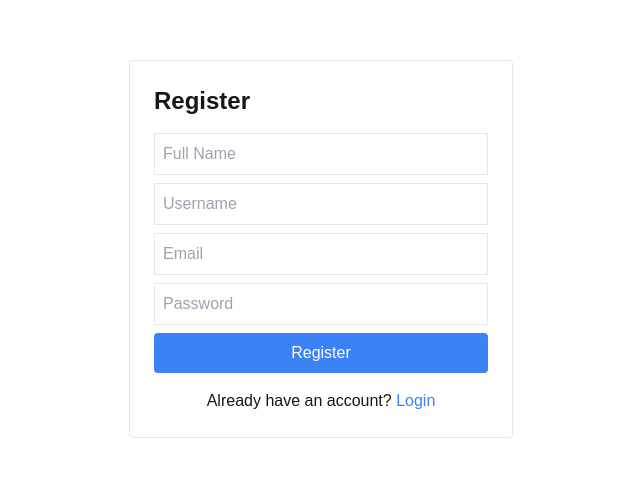
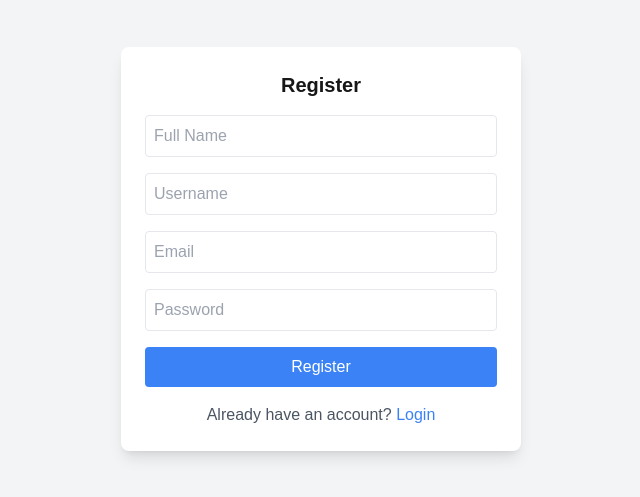
Before and after one commit to Malik186/savannah_photo_app, a Next.js app in the folder frontend/: page /register in a window 1280 px wide. Shown: the part 151-648 px from the top of the page, without its empty margins (319-959 px from the left). Built offline with nearby package versions, Linux system fonts and the light colour scheme.

Commit message:
Updates the login and register page

```diff
--- a/frontend/pages/login.js
+++ b/frontend/pages/login.js
@@ -2,6 +2,9 @@ import { useState } from "react";
 import { useRouter } from "next/router";
 import { useDispatch } from "react-redux";
 import Link from "next/link";
+import { Input } from "@/components/ui/input";
+import { Button } from "@/components/ui/button";
+import { Card, CardContent, CardHeader, CardTitle } from "@/components/ui/card";
 import api from "../utils/api";
 import { loginSuccess } from "../store/authSlice";
 
@@ -25,7 +28,6 @@ export default function Login() {
       const { data } = await api.post("/users/login", { email, password });
 
       dispatch(loginSuccess(data)); // Stores user in Redux
-      alert("Login successful!");
       router.push("/"); // Redirects to home page
     } catch (error) {
       alert("Invalid email or password.");
@@ -35,20 +37,36 @@ export default function Login() {
   };
 
   return (
-    <div className="flex flex-col items-center justify-center min-h-screen">
-      <div className="w-96 p-6 border rounded">
-        <h2 className="text-2xl font-bold mb-4">Login</h2>
-        <form onSubmit={handleLogin}>
-          <input type="email" placeholder="Email" value={email} onChange={(e) => setEmail(e.target.value)} className="p-2 border w-full mb-2" />
-          <input type="password" placeholder="Password" value={password} onChange={(e) => setPassword(e.target.value)} className="p-2 border w-full mb-2" />
-          <button type="submit" className="bg-blue-500 text-white p-2 rounded w-full" disabled={loading}>
-            {loading ? "Logging in..." : "Login"}
-          </button>
-        </form>
-        <p className="mt-4 text-center">
-          Don't have an account? <Link href="/register" className="text-blue-500">Register</Link>
-        </p>
-      </div>
+    <div className="flex items-center justify-center min-h-screen bg-gray-100">
+      <Card className="w-[400px] shadow-lg">
+        <CardHeader>
+          <CardTitle className="text-2xl text-center">Login</CardTitle>
+        </CardHeader>
+        <CardContent>
+          <form onSubmit={handleLogin} className="space-y-4">
+            <Input
+              type="email"
+              placeholder="Email"
+              value={email}
+              onChange={(e) => setEmail(e.target.value)}
+              required
+            />
+            <Input
+              type="password"
+              placeholder="Password"
+              value={password}
+              onChange={(e) => setPassword(e.target.value)}
+              required
+            />
+            <Button type="submit" className="w-full" disabled={loading}>
+              {loading ? "Logging in..." : "Login"}
+            </Button>
+          </form>
+          <p className="mt-4 text-center text-gray-600">
+            Don't have an account? <Link href="/register" className="text-blue-500">Register</Link>
+          </p>
+        </CardContent>
+      </Card>
     </div>
   );
 }
--- a/frontend/pages/register.js
+++ b/frontend/pages/register.js
@@ -1,6 +1,9 @@
 import { useState } from "react";
 import { useRouter } from "next/router";
 import Link from "next/link";
+import { Input } from "@/components/ui/input";
+import { Button } from "@/components/ui/button";
+import { Card, CardContent, CardHeader, CardTitle } from "@/components/ui/card";
 import api from "../utils/api";
 
 export default function Register() {
@@ -22,8 +25,7 @@ export default function Register() {
     try {
       setLoading(true);
       await api.post("/users/register", { name, username, email, password });
-      alert("Registration successful! Please log in.");
-      router.push("/login"); //Redirects to login page
+      router.push("/login"); // Redirect to login page
     } catch (error) {
       alert("Error registering user.");
     } finally {
@@ -32,22 +34,50 @@ export default function Register() {
   };
 
   return (
-    <div className="flex flex-col items-center justify-center min-h-screen">
-      <div className="w-96 p-6 border rounded">
-        <h2 className="text-2xl font-bold mb-4">Register</h2>
-        <form onSubmit={handleRegister}>
-          <input type="text" placeholder="Full Name" value={name} onChange={(e) => setName(e.target.value)} className="p-2 border w-full mb-2" />
-          <input type="text" placeholder="Username" value={username} onChange={(e) => setUsername(e.target.value)} className="p-2 border w-full mb-2" />
-          <input type="email" placeholder="Email" value={email} onChange={(e) => setEmail(e.target.value)} className="p-2 border w-full mb-2" />
-          <input type="password" placeholder="Password" value={password} onChange={(e) => setPassword(e.target.value)} className="p-2 border w-full mb-2" />
-          <button type="submit" className="bg-blue-500 text-white p-2 rounded w-full" disabled={loading}>
-            {loading ? "Registering..." : "Register"}
-          </button>
-        </form>
-        <p className="mt-4 text-center">
-          Already have an account? <Link href="/login" className="text-blue-500">Login</Link>
-        </p>
-      </div>
+    <div className="flex items-center justify-center min-h-screen bg-gray-100">
+      <Card className="w-[400px] shadow-lg">
+        <CardHeader>
+          <CardTitle className="text-2xl text-center">Register</CardTitle>
+        </CardHeader>
+        <CardContent>
+          <form onSubmit={handleRegister} className="space-y-4">
+            <Input
+              type="text"
+              placeholder="Full Name"
+              value={name}
+              onChange={(e) => setName(e.target.value)}
+              required
+            />
+            <Input
+              type="text"
+              placeholder="Username"
+              value={username}
+              onChange={(e) => setUsername(e.target.value)}
+              required
+            />
+            <Input
+              type="email"
+              placeholder="Email"
+              value={email}
+              onChange={(e) => setEmail(e.target.value)}
+              required
+            />
+            <Input
+              type="password"
+              placeholder="Password"
+              value={password}
+              onChange={(e) => setPassword(e.target.value)}
+              required
+            />
+            <Button type="submit" className="w-full" disabled={loading}>
+              {loading ? "Registering..." : "Register"}
+            </Button>
+          </form>
+          <p className="mt-4 text-center text-gray-600">
+            Already have an account? <Link href="/login" className="text-blue-500">Login</Link>
+          </p>
+        </CardContent>
+      </Card>
     </div>
   );
 }
```
